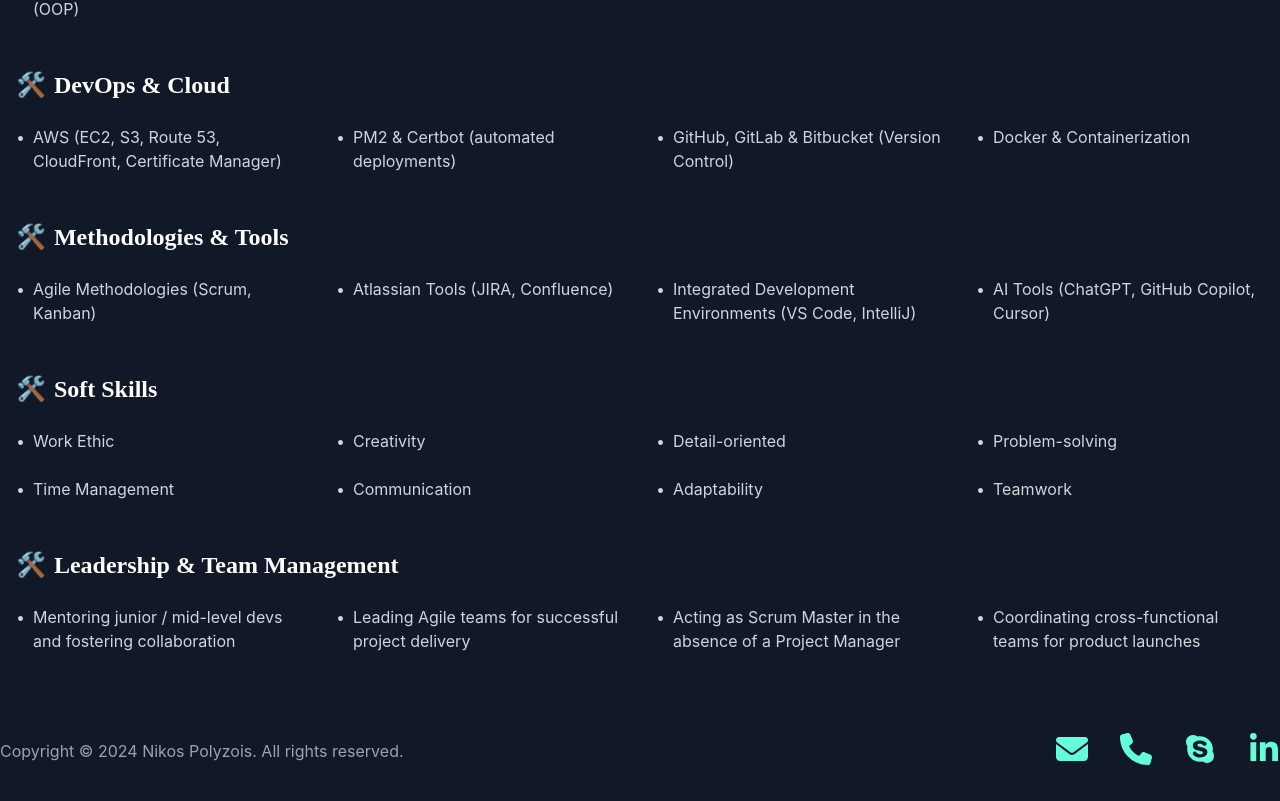
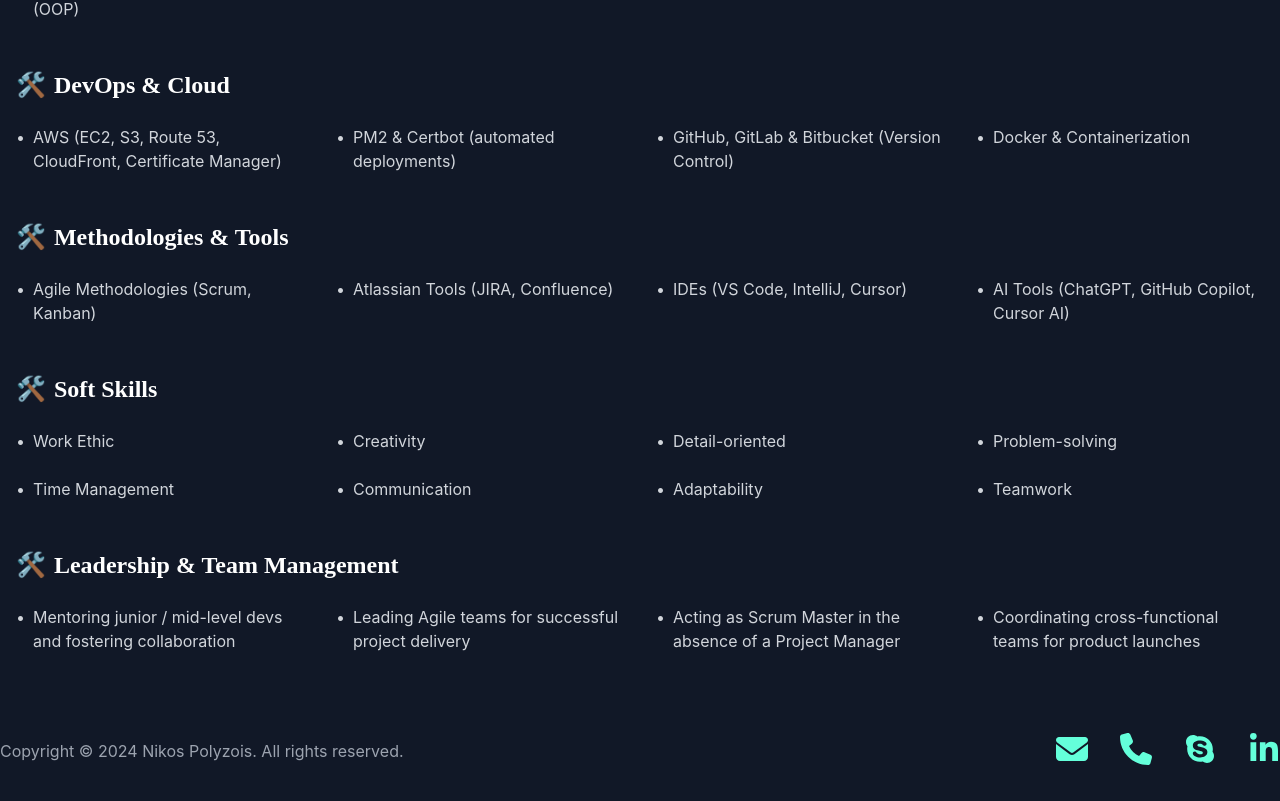
Before and after one commit to npolizois/mypersonalwebsite, a React (Vite) app: page / in a window 1280 px wide. Shown: the part 2911-3712 px from the top of the page. Built offline with nearby package versions, Linux system fonts and the light colour scheme.

Commit message:
fix skills

```diff
--- a/src/components/Skills.tsx
+++ b/src/components/Skills.tsx
@@ -143,8 +143,8 @@ const Skills: React.FC<SkillsProps> = ({ isNavOpen }) => {
             {[
               "Agile Methodologies (Scrum, Kanban)",
               "Atlassian Tools (JIRA, Confluence)",
-              "Integrated Development Environments (VS Code, IntelliJ)",
-              "AI Tools (ChatGPT, GitHub Copilot, Cursor)",
+              "IDEs (VS Code, IntelliJ, Cursor)",
+              "AI Tools (ChatGPT, GitHub Copilot, Cursor AI)",
             ].map((skill, index) => (
               <motion.li
                 key={index}
```
